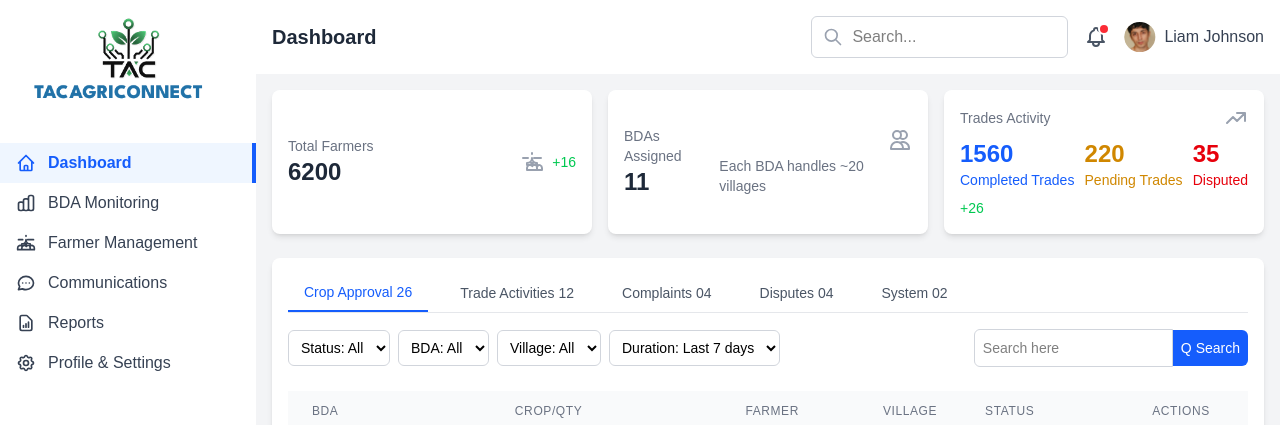
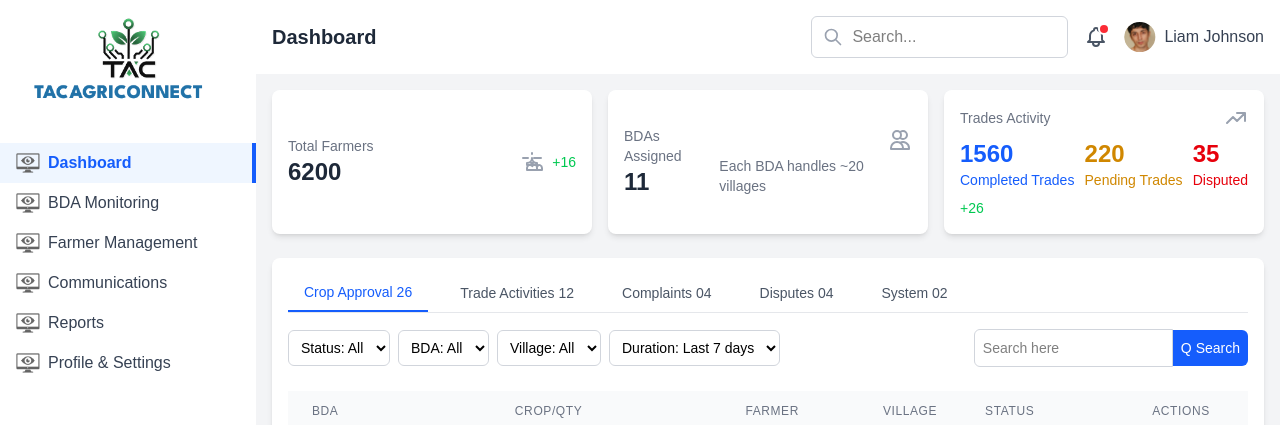
Before and after one commit to Technology-Agriculture-Creater/TAC-Admin-Panel, a Next.js app in the folder client/: page / in a window 1280 px wide. Shown: the top 425 px of the page. Built offline with nearby package versions, Linux system fonts and the light colour scheme.

Commit message:
feat(sidebar): replace svg icons with image components
Add monitor.png image and use it for all sidebar menu items. Update package.json to include lucide-react dependency and reorganize dependencies alphabetically.

```diff
--- a/client/src/components/Sidebar.tsx
+++ b/client/src/components/Sidebar.tsx
@@ -17,111 +17,69 @@ const Sidebar = () => {
       <nav className="mt-6 flex-1">
         <ul>
           <li className="flex items-center px-4 py-2 text-blue-600 bg-blue-50 border-r-4 border-blue-600 font-semibold">
-            <svg
-              className="h-5 w-5 mr-3"
-              fill="none"
-              stroke="currentColor"
-              viewBox="0 0 24 24"
-              xmlns="http://www.w3.org/2000/svg"
-            >
-              <path
-                strokeLinecap="round"
-                strokeLinejoin="round"
-                strokeWidth="2"
-                d="M3 12l2-2m0 0l7-7 7 7M5 10v10a1 1 0 001 1h3m10-11l2 2m-2-2v10a1 1 0 01-1 1h-3m-6 0a1 1 0 001-1v-4a1 1 0 011-1h2a1 1 0 011 1v4a1 1 0 001 1m-6 0h6"
-              ></path>
-            </svg>
+            <Image
+              src="/images/monitor.png"
+              height={0}
+              width={0}
+              sizes="100vw"
+              alt="TAC Logo"
+              className="h-6 w-6 mr-2"
+            />{" "}
             Dashboard
           </li>
           <li className="flex items-center px-4 py-2 text-gray-700 hover:bg-gray-100 cursor-pointer">
-            <svg
-              className="h-5 w-5 mr-3"
-              fill="none"
-              stroke="currentColor"
-              viewBox="0 0 24 24"
-              xmlns="http://www.w3.org/2000/svg"
-            >
-              <path
-                strokeLinecap="round"
-                strokeLinejoin="round"
-                strokeWidth="2"
-                d="M9 19v-6a2 2 0 00-2-2H5a2 2 0 00-2 2v6a2 2 0 002 2h2a2 2 0 002-2zm0 0V9a2 2 0 012-2h2a2 2 0 012 2v10m-6 0a2 2 0 002 2h2a2 2 0 002-2m0 0V5a2 2 0 012-2h2a2 2 0 012 2v14a2 2 0 01-2 2h-2a2 2 0 01-2-2z"
-              ></path>
-            </svg>
+            <Image
+              src="/images/monitor.png"
+              height={0}
+              width={0}
+              sizes="100vw"
+              alt="TAC Logo"
+              className="h-6 w-6 mr-2"
+            />
             BDA Monitoring
           </li>
           <li className="flex items-center px-4 py-2 text-gray-700 hover:bg-gray-100 cursor-pointer">
-            <svg
-              className="h-5 w-5 mr-3"
-              fill="none"
-              stroke="currentColor"
-              viewBox="0 0 24 24"
-              xmlns="http://www.w3.org/2000/svg"
-            >
-              <path
-                strokeLinecap="round"
-                strokeLinejoin="round"
-                strokeWidth="2"
-                d="M17 20h5v-2a3 3 0 00-5.356-1.857M17 20H7m10 0v-2c0-.653-.103-1.274-.29-1.857M7 20v-2a3 3 0 015.356-1.857M7 20H2v-2a3 3 0 015.356-1.857m0 0a3 3 0 015.356 0M12 3v1m-4 4H3m11 0h7m-9 0a5 5 0 01-5 5v2h10v-2a5 5 0 01-5-5zm-1 5h2"
-              ></path>
-            </svg>
+            <Image
+              src="/images/monitor.png"
+              height={0}
+              width={0}
+              sizes="100vw"
+              alt="TAC Logo"
+              className="h-6 w-6 mr-2"
+            />
             Farmer Management
           </li>
           <li className="flex items-center px-4 py-2 text-gray-700 hover:bg-gray-100 cursor-pointer">
-            <svg
-              className="h-5 w-5 mr-3"
-              fill="none"
-              stroke="currentColor"
-              viewBox="0 0 24 24"
-              xmlns="http://www.w3.org/2000/svg"
-            >
-              <path
-                strokeLinecap="round"
-                strokeLinejoin="round"
-                strokeWidth="2"
-                d="M8 12h.01M12 12h.01M16 12h.01M21 12c0 4.418-4.03 8-9 8a9.863 9.863 0 01-4.255-.949L3 20l1.395-3.72C3.512 15.042 3 13.574 3 12c0-4.418 4.03-8 9-8s9 3.582 9 8z"
-              ></path>
-            </svg>
+            <Image
+              src="/images/monitor.png"
+              height={0}
+              width={0}
+              sizes="100vw"
+              alt="TAC Logo"
+              className="h-6 w-6 mr-2"
+            />
             Communications
           </li>
           <li className="flex items-center px-4 py-2 text-gray-700 hover:bg-gray-100 cursor-pointer">
-            <svg
-              className="h-5 w-5 mr-3"
-              fill="none"
-              stroke="currentColor"
-              viewBox="0 0 24 24"
-              xmlns="http://www.w3.org/2000/svg"
-            >
-              <path
-                strokeLinecap="round"
-                strokeLinejoin="round"
-                strokeWidth="2"
-                d="M9 17v-2m3 2v-4m3 4v-6m2 10H7a2 2 0 01-2-2V5a2 2 0 012-2h5.586a1 1 0 01.707.293l5.414 5.414a1 1 0 01.293.707V19a2 2 0 01-2 2z"
-              ></path>
-            </svg>
+            <Image
+              src="/images/monitor.png"
+              height={0}
+              width={0}
+              sizes="100vw"
+              alt="TAC Logo"
+              className="h-6 w-6 mr-2"
+            />
             Reports
           </li>
           <li className="flex items-center px-4 py-2 text-gray-700 hover:bg-gray-100 cursor-pointer">
-            <svg
-              className="h-5 w-5 mr-3"
-              fill="none"
-              stroke="currentColor"
-              viewBox="0 0 24 24"
-              xmlns="http://www.w3.org/2000/svg"
-            >
-              <path
-                strokeLinecap="round"
-                strokeLinejoin="round"
-                strokeWidth="2"
-                d="M10.325 4.317c.426-1.756 2.924-1.756 3.35 0a1.724 1.724 0 002.573 1.066c1.543-.94 3.31.826 2.37 2.37a1.724 1.724 0 001.065 2.572c1.756.426 1.756 2.924 0 3.35a1.724 1.724 0 00-1.066 2.573c.94 1.543-.826 3.31-2.37 2.37a1.724 1.724 0 00-2.572 1.065c-.426 1.756-2.924 1.756-3.35 0a1.724 1.724 0 00-2.573-1.066c-1.543.94-3.31-.826-2.37-2.37a1.724 1.724 0 00-1.065-2.572c-1.756-.426-1.756-2.924 0-3.35a1.724 1.724 0 001.066-2.573c-.94-1.543.826-3.31 2.37-2.37.996.608 2.296.07 2.572-1.065z"
-              ></path>
-              <path
-                strokeLinecap="round"
-                strokeLinejoin="round"
-                strokeWidth="2"
-                d="M15 12a3 3 0 11-6 0 3 3 0 016 0z"
-              ></path>
-            </svg>
+            <Image
+              src="/images/monitor.png"
+              height={0}
+              width={0}
+              sizes="100vw"
+              alt="TAC Logo"
+              className="h-6 w-6 mr-2"
+            />
             Profile & Settings
           </li>
         </ul>
```
Also changed, not shown: client/package.json (+7 -6 lines), client/public/Images/monitor.png (added), 1 other file (tests, documents, lock files or other folders).
